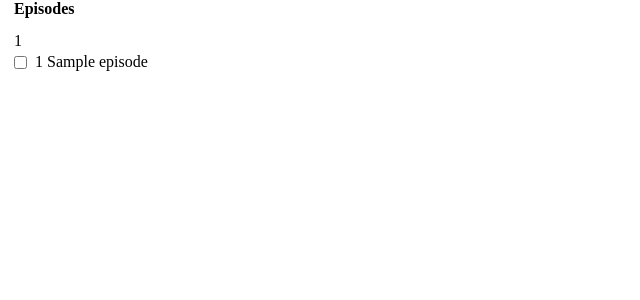
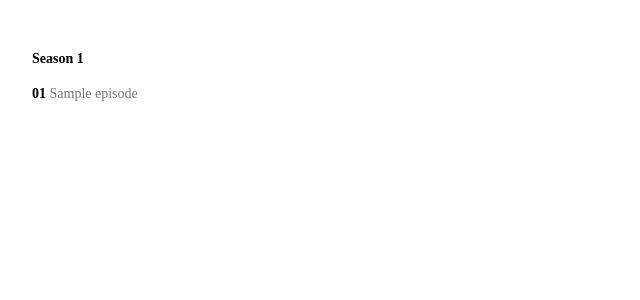
Before and after one commit to marcus-crane/ichnaea, a Django app: template shows/templates/shows/episodes.html in a window 1280 px wide. Shown: the top 300 px of the page, without its empty margins (0-640 px from the left). Run offline with Django 3.2, Linux system fonts and the light colour scheme; the template is opened without the code that fills it: values that come from a table or form of the project are taken from there, others are empty; tables that the repository leaves empty hold one stand-in row (values such as "Sample post"); parts of the project's set-up code (start-up, migrations or seed data) failed here and were passed over; some libraries are stand-ins or nearby versions.

Commit message:
Swapped out episode listing

```diff
--- a/shows/templates/shows/episodes.html
+++ b/shows/templates/shows/episodes.html
@@ -1,14 +1,12 @@
 {% extends 'shows/base.html' %}
 
 {% block content %}
-  <fieldset class="bn">
-    <legend class="fw7 mb2">Episodes</legend>
+  <div class="pa3 pa4-ns">
+    <h4 class="f6 fw6">Season 1</h4>
     {% for episode in episodes %}
-    {{ episode.season }}
-    <div class="flex items-center mb2">
-      <input class="mr2" type="checkbox" id="{{ episode.name }}">
-      <label for="{{ episode.name }}" class="lh-copy">{{ episode.number }} {{ episode.name }}</label>
-    </div>
+    <dl class="f6 lh-title mv2">
+      <dt class="dib b">{{ episode.number|stringformat:"02d" }}</dt>
+      <dd class="dib ml0 gray">{{ episode.name }}</dd>
+    </dl>
     {% endfor %}
-  </fieldset>
 {% endblock %}
--- a/shows/views.py
+++ b/shows/views.py
@@ -14,5 +14,5 @@ class EpisodeView(generic.ListView):
     context_object_name = 'episodes'
 
     def get_queryset(self):
-        season = {}
-        return Episode.objects.filter(show__name='Better Call Saul')
+    	seasons = {}
+        return Episode.objects.filter(show__name='Bubblegum Crisis Tokyo 2040').order_by('season')
```
